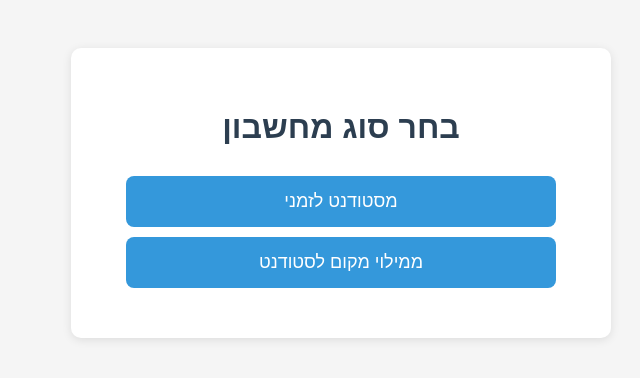
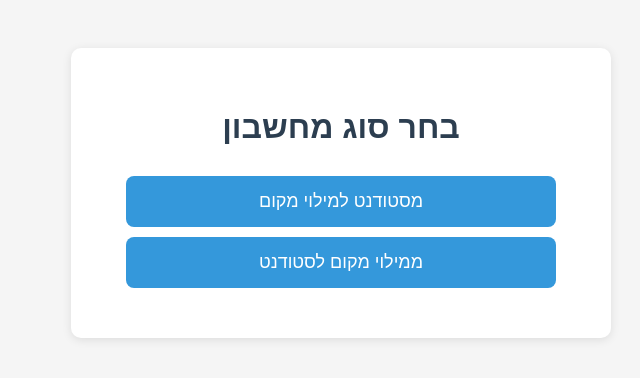
Before and after one commit to udivaksman/MiritVaksmanCalcHome, a plain HTML site: page index.html in a window 1280 px wide. Shown: the full height of the page, 299-939 px from the left. Drawn offline with Linux system fonts and the light colour scheme.

Commit message:
Update index.html

```diff
--- a/index.html
+++ b/index.html
@@ -60,7 +60,7 @@
     <div class="watermark">מירית וקסמן</div>
     <div class="container">
         <h1>בחר סוג מחשבון</h1>
-        <a class="btn" href="student-to-temp.html">מסטודנט לזמני</a>
+        <a class="btn" href="student-to-temp.html">מסטודנט למילוי מקום</a>
         <a class="btn" href="temp-to-student.html">ממילוי מקום לסטודנט</a>
     </div>
 </body>
```
